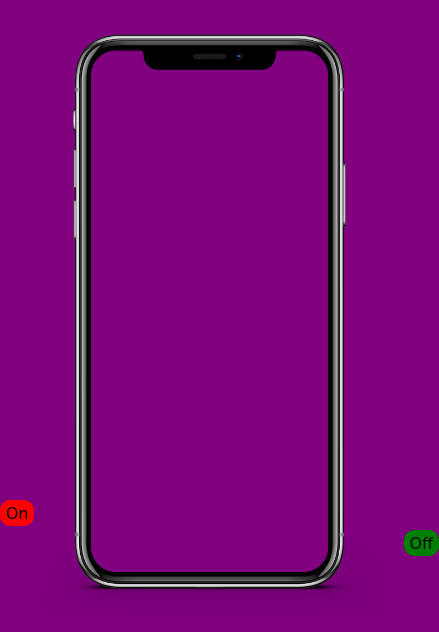
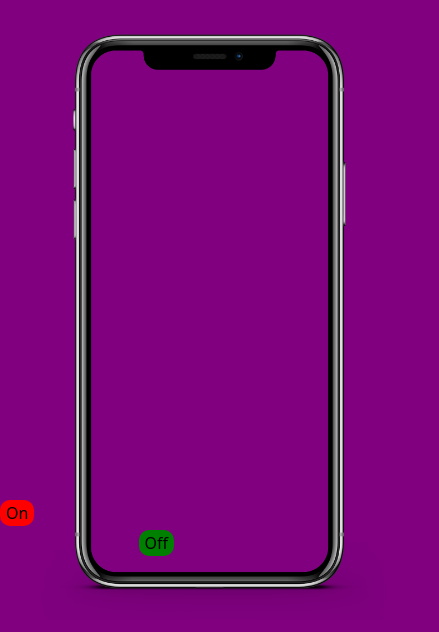
Before and after one commit to Adeoluwa123456789/calulator-pro, a plain HTML site: page index.html in a window 390 px wide. Shown: the whole page, 439 px wide, since content can reach past the window. Drawn offline with Linux system fonts and the light colour scheme.

Commit message:
one more

```diff
--- a/phone.css
+++ b/phone.css
@@ -126,7 +126,7 @@
         border-radius: 10px;
         position: relative;
         bottom: 700px !important;
-        left: 1-00px;
+        left: 100px;
         background-color: green;
     }
 }
```
